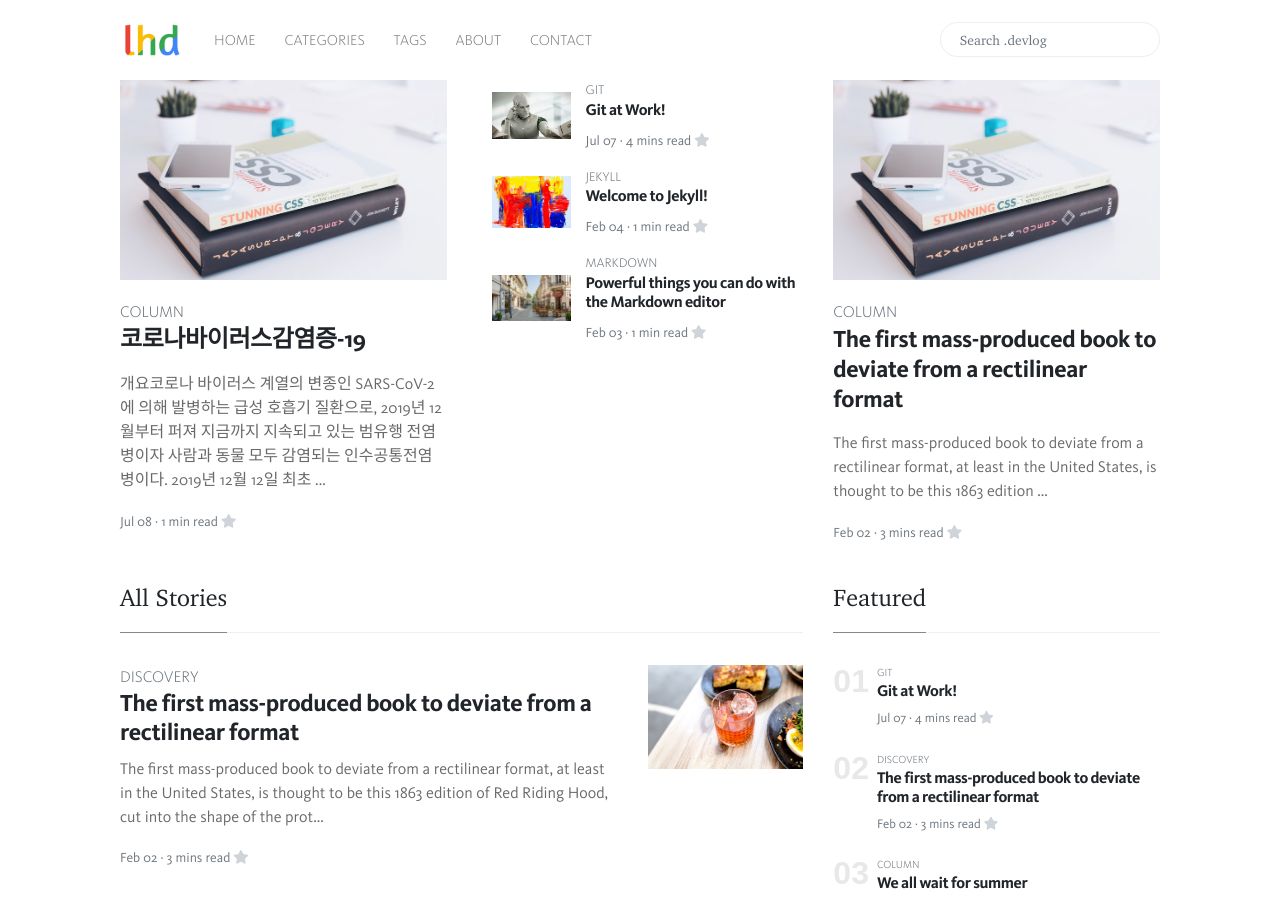
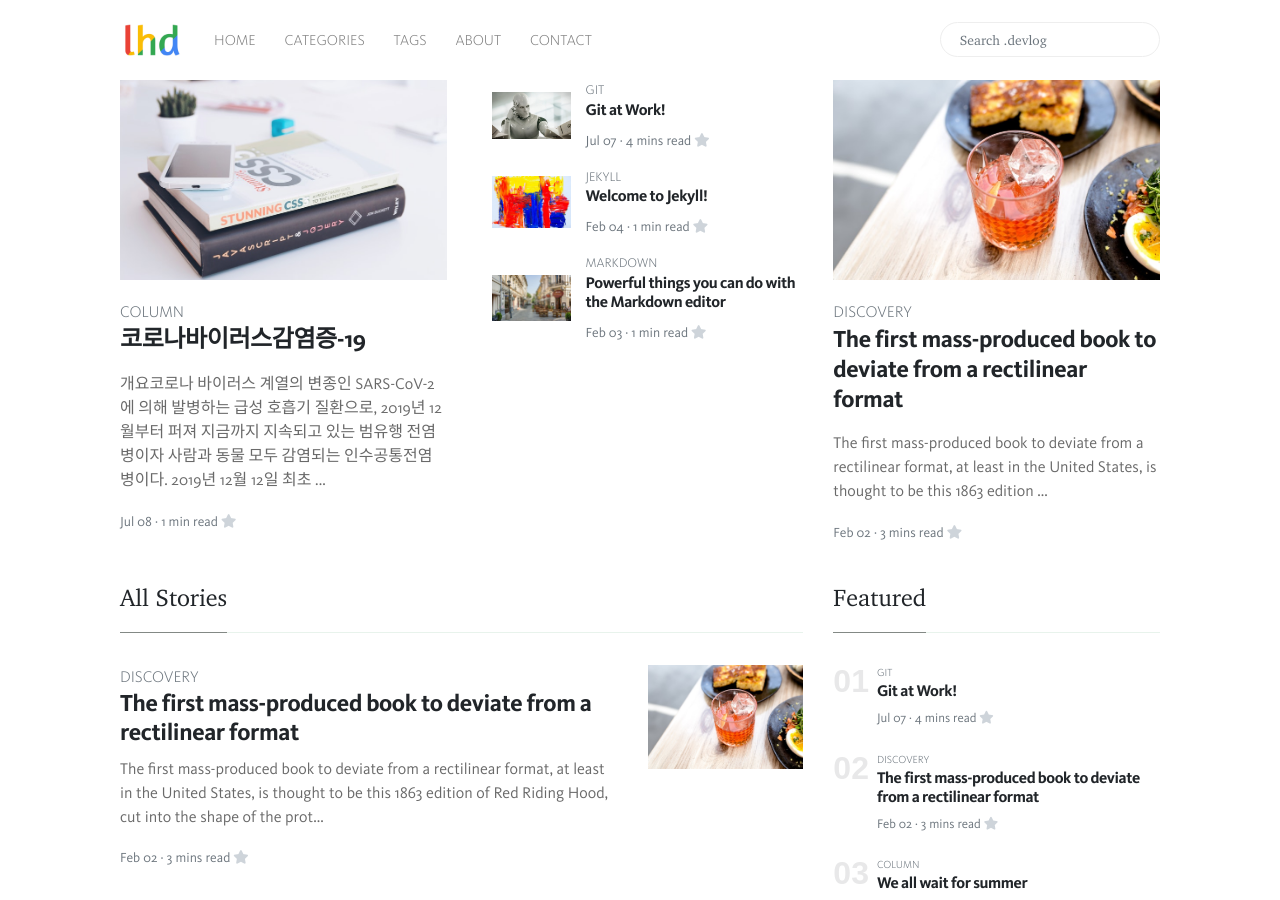
Before and after one commit to hayden-rhee/devlog, a Jekyll site: the page built from index.html, in a window 1280 px wide and 900 px high. Built offline with Jekyll 4.4.1, drawn with Linux system fonts in a browser that asks for light colours; nearby versions of some CDN libraries; some web fonts are replaced; the list of posts is cut into pages by our own code.

Commit message:
automatic commit on 2020-07-08 22:37:34

```diff
--- a/index.html
+++ b/index.html
@@ -151,11 +151,11 @@ description: ".devlog"
     <div class="col-md-4">
     <div class="card border-0 mb-4 box-shadow">
     <a href="{{site.baseurl}}{{fifth_post.url}}">
-    <div class="topfirstimage" style="background-image: url({% if fifth_post.image contains "://" %}{{ latest_post.image }}{% else %} {{site.baseurl}}/{{ latest_post.image}}{% endif %}); height: 200px;    background-size: cover;    background-repeat: no-repeat;"></div>
+    <div class="topfirstimage" style="background-image: url({% if fifth_post.image contains "://" %}{{ fifth_post.image }}{% else %} {{site.baseurl}}/{{ fifth_post.image}}{% endif %}); height: 200px;    background-size: cover;    background-repeat: no-repeat;"></div>
     </a>
     <div class="card-body px-0 pb-0 d-flex flex-column align-items-start">
       <p style="margin-bottom: 0;font-weight: 200;text-transform: uppercase;" class="text-muted">
-        {% for category in latest_post.categories %}
+        {% for category in fifth_post.categories %}
         <a class="text-muted smoothscroll" href="{{site.baseurl}}/categories.html#{{ category | downcase }}">{{ category }}</a><span class="sep"> </span>
         {% endfor %}
     </p>
```
